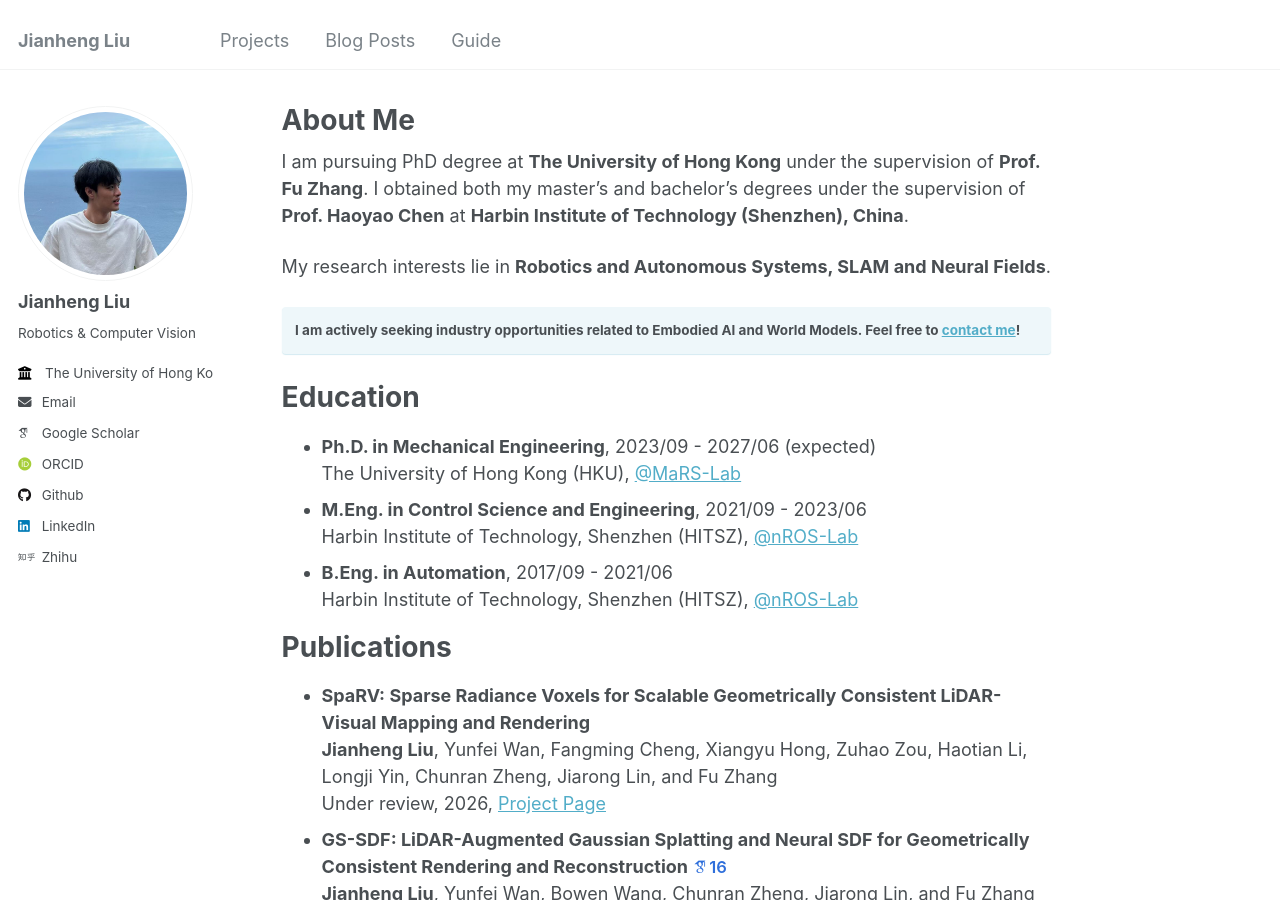
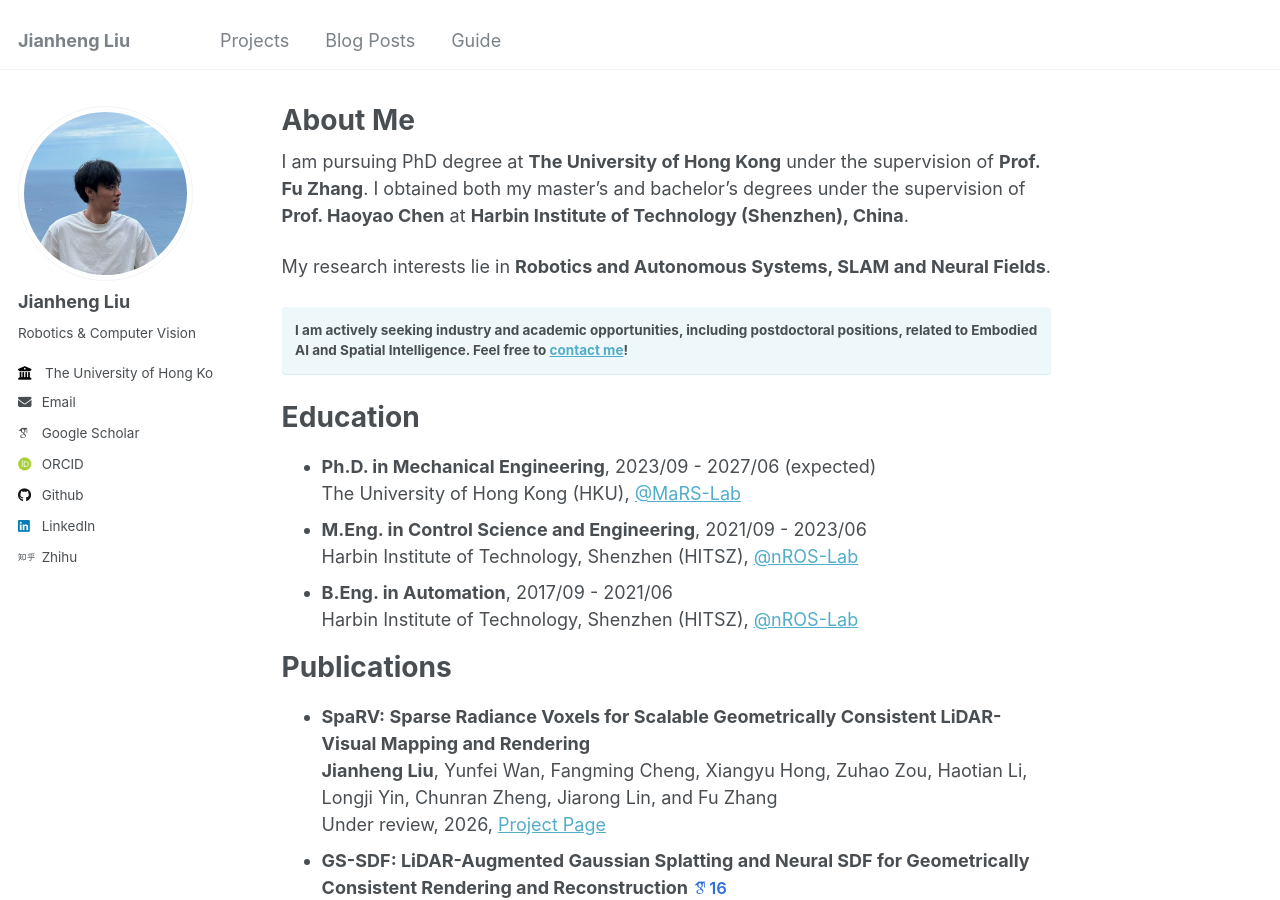
Before and after one commit to jianhengLiu/jianhengLiu.github.io, a Jekyll site: the page built from _pages/about.md, in a window 1280 px wide and 900 px high. Built offline with Jekyll 4.4.1, drawn with Linux system fonts in a browser that asks for light colours; some web fonts are replaced; comment, search, counter and statistics services are not loaded.

Commit message:
Update contact information and expand opportunity scope in about page

```diff
--- a/_pages/about.md
+++ b/_pages/about.md
@@ -10,7 +10,7 @@ I am pursuing PhD degree at **The University of Hong Kong** under the supervisio
 
 My research interests lie in **Robotics and Autonomous Systems, SLAM and Neural Fields**.
 
-**I am actively seeking industry opportunities related to Embodied AI and World Models. Feel free to [contact me](mailto:liujianhengchris@qq.com)!**
+**I am actively seeking industry and academic opportunities, including postdoctoral positions, related to Embodied AI and Spatial Intelligence. Feel free to [contact me](mailto:jianheng@connect.hku.hk)!**
 {: .notice--info}
 
 # Education
```
